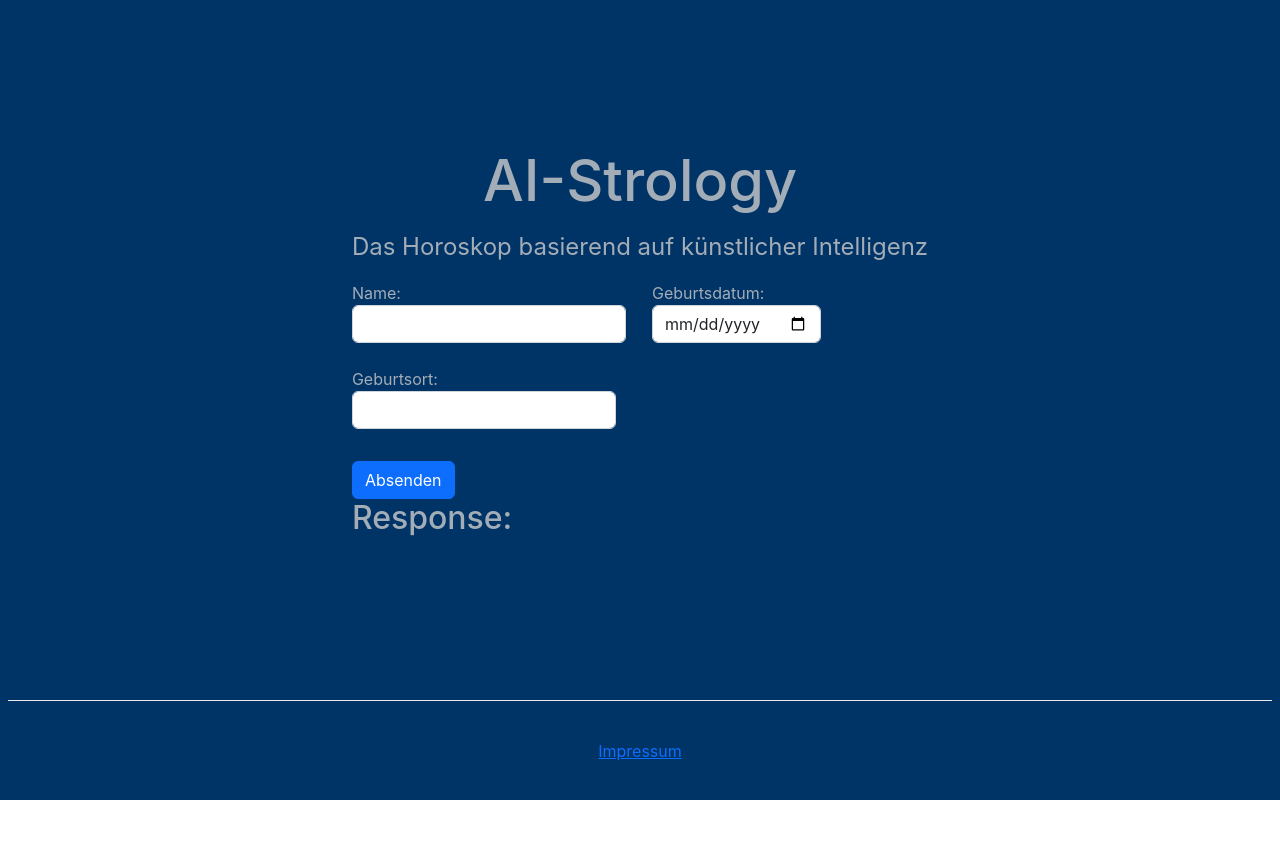
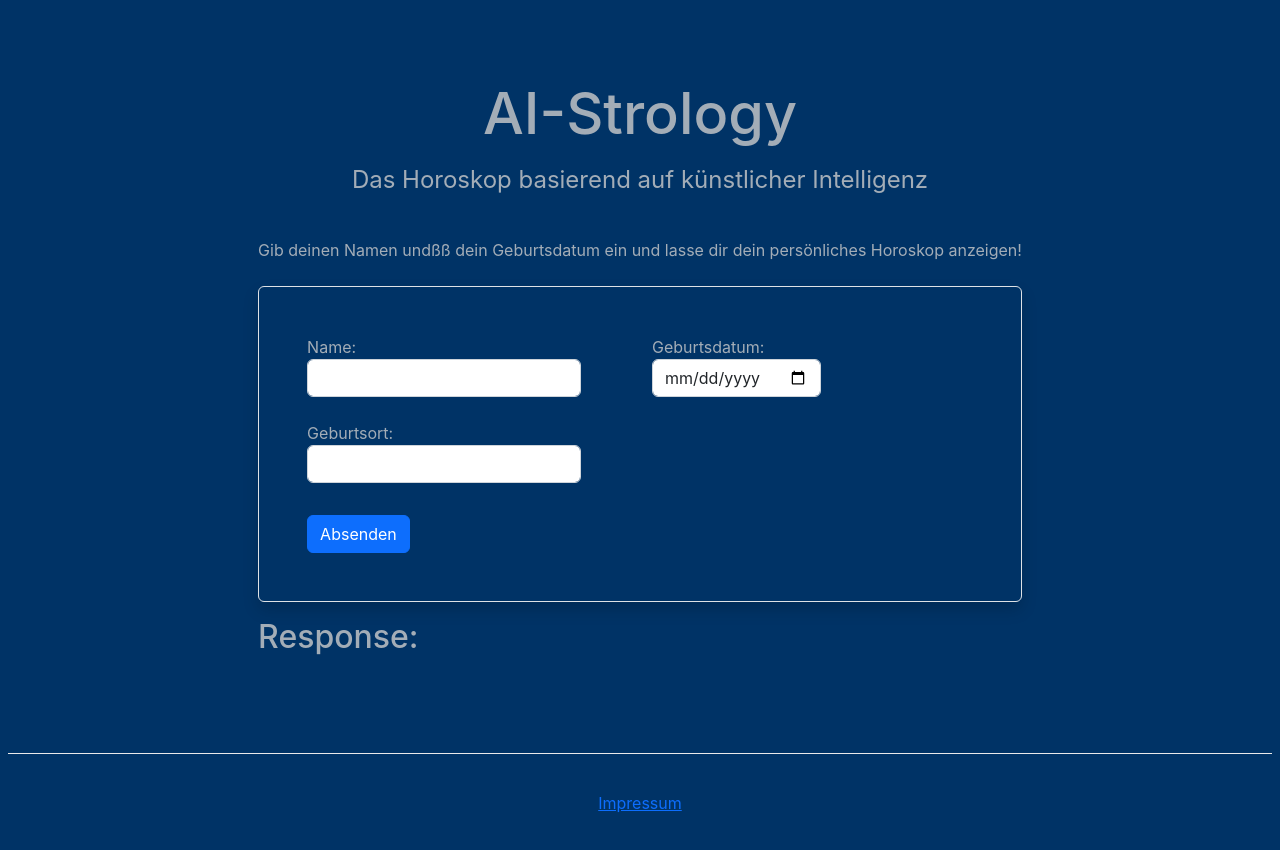
Before and after one commit to Mkilg/astroai, a Next.js app: page / in a window 1280 px wide. Shown: the top 850 px of the page. Before the commit the page ends 800 px from the top, so only its background shows below. Built offline with nearby package versions, Linux system fonts and the light colour scheme.

Commit message:
change in ui

```diff
--- a/pages/index.js
+++ b/pages/index.js
@@ -46,7 +46,7 @@ export default function Home() {
   return (
     <div className={styles.container}>
       <Head>
-        <title>Create Next App</title>
+        <title>          AI-Strology</title>
         <link rel="icon" href="/favicon.ico" />
       </Head>
 
@@ -60,12 +60,11 @@ export default function Home() {
 
         <p className={styles.description}>
           Das Horoskop basierend auf künstlicher Intelligenz
-
-
         </p>
 
         <div className="w-100">
-          <form onSubmit={handleSubmit} >
+            <p className="w-100 my-4">Gib deinen Namen undßß dein Geburtsdatum ein und lasse dir dein persönliches Horoskop anzeigen!</p>
+          <form onSubmit={handleSubmit} className="shadow p-5 rounded border mb-3" >
             <div className="row">
               <div className="col-md-6">
                 <div className="form-group">
```
